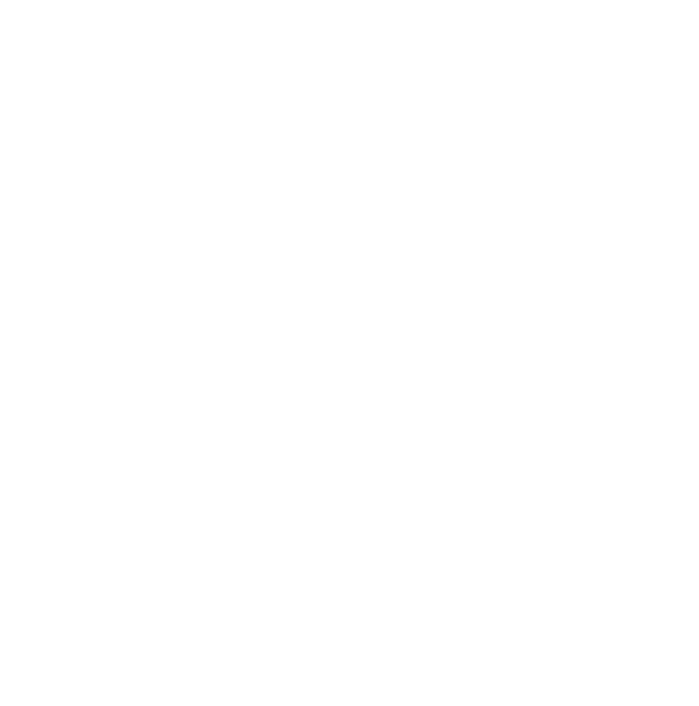
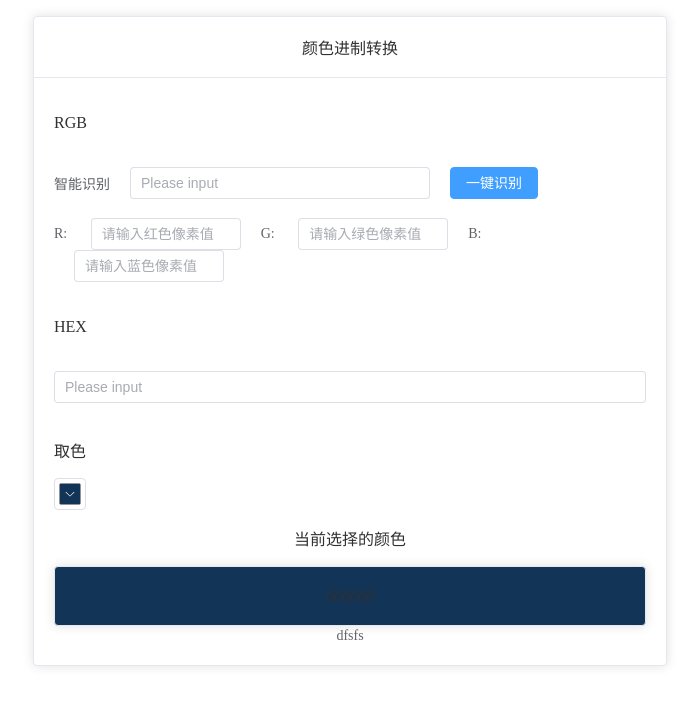
Before and after one commit to stevenling/interesting-util-client, a Vue app: page /ColorConvert in a window 1280 px wide. Before the commit this address had no page. Shown: the top 706 px of the page, without its empty margins (290-989 px from the left). Built offline with nearby package versions, Linux system fonts and the light colour scheme; what @highlightjs/vue-plugin would draw is missing.

Commit message:
feat: add color convert

```diff
--- /dev/null
+++ b/src/components/ColorConvert.vue
@@ -0,0 +1,184 @@
+<template>
+    <div id="app">
+        <el-card class="box-card">
+            <template #header>
+                <div class="card-header">
+                    <div class="title">颜色进制转换</div>
+                </div>
+            </template>
+            <el-row :gutter="120" :span="12">
+                <el-col :span="24" class="el-input-content">
+                    <div class="rgb-title-class">
+                        <p>RGB</p>
+                        <div class="smart-recognize-class">
+                            <el-text>智能识别</el-text>
+                            <el-input class="el-input-class" v-model="input" placeholder="Please input" clearable />
+                            <el-button type="primary">一键识别</el-button>
+                        </div>
+
+                        <div class="single-rgb-class">
+                            <el-text>R: </el-text>
+                            <el-input class="el-input-single-class" v-model="input" placeholder="请输入红色像素值" clearable />
+
+                            <el-text>G: </el-text>
+                            <el-input class="el-input-single-class" v-model="input" placeholder="请输入绿色像素值" clearable />
+
+                            <el-text>B: </el-text>
+                            <el-input class="el-input-single-class" v-model="input" placeholder="请输入蓝色像素值" clearable />
+                        </div>
+                    </div>
+
+                    <div class="hex-title-class">
+                        <p>HEX</p>
+                        <div class="smart-recognize-class">
+                            <el-input v-model="input" placeholder="Please input" clearable />
+                        </div>
+                    </div>
+
+                    <div class="select-color-title-class">
+                        <p>取色</p>
+                        <el-color-picker v-model="selectColor" @change="clickSelectColor" />
+                    </div>
+
+                    <div class="show-color-title-class">
+                        <p>当前选择的颜色</p>
+                        <el-card :style="{ backgroundColor: selectColor }">dddddd</el-card>
+
+                        <el-text color="{{selectColor}}"> dfsfs</el-text>
+                    </div>
+                </el-col>
+            </el-row>
+
+            <el-row :gutter="120" :span="12">
+                <el-col :span="12" class="el-input-content">
+
+                </el-col>
+
+                <el-col :span="12" class="el-input-content">
+
+                </el-col>
+            </el-row>
+        </el-card>
+    </div>
+</template>
+
+<script>
+import { onMounted, watch, reactive, ref, nextTick } from "vue";
+import moment from "moment" // 引入 moment 处理时间
+import { ElMessage } from "element-plus";
+import useClipboard from "vue-clipboard3"; // 引入剪切板处理
+
+export default {
+    setup() {
+        let selectColor = ref("#123456");
+
+        const elCardRef = ref();
+
+        async function onMounted() {
+            ElMessage.success(selectColor.value);
+            await nextTick();
+
+            // elCardRef.value.style.color = selectColor.value;
+            // document.body.style.setProperty('--card-color', selectColor.value);
+        }
+
+        async function clickSelectColor() {
+            // ElMessage.success(selectColor.value);
+            // console.log('elCardRef', elCardRef);
+            // await nextTick();
+            // elCardRef.value.style.color = selectColor.value;
+
+            // elCardRef.value.style.background = selectColor.value;
+            // elCardRef.value
+        }
+
+        return {
+            onMounted,
+            clickSelectColor,
+            elCardRef,
+            selectColor
+        }
+    }
+}
+</script>
+
+<style scoped>
+html,
+body {
+    width: 100%;
+    height: 100%;
+}
+
+.app {
+    background: #EBEDF0;
+}
+
+.box-card {
+    /* 表示上下边界为 0，左右则根据宽度自适应相同值 */
+    /*display: flex;*/
+    /*position: absolute;*/
+
+    margin: 1rem auto;
+    width: 50%;
+    text-align: center;
+}
+
+.rgb-title-class {
+    display: flex;
+    flex-direction: column;
+    justify-content: flex-start;
+    align-content: flex-start;
+    text-align: left;
+}
+
+.smart-recognize-class {
+    display: flex;
+    flex-direction: row;
+    justify-content: flex-start;
+    align-items: center;
+    height: 30px;
+    margin-top: 20px;
+}
+
+.el-input-class {
+    width: 300px;
+    margin-left: 20px;
+    margin-right: 20px;
+}
+
+.single-rgb-class {
+    margin-top: 20px;
+}
+
+.el-input-single-class {
+    width: 150px;
+    margin-left: 20px;
+    margin-right: 20px;
+}
+
+.hex-title-class {
+    display: flex;
+    flex-direction: column;
+    justify-content: flex-start;
+    align-content: flex-start;
+    text-align: left;
+    margin-top: 20px;
+}
+
+.select-color-title-class {
+    display: flex;
+    flex-direction: column;
+    justify-content: flex-start;
+    align-content: flex-start;
+    text-align: left;
+    margin-top: 20px;
+}
+
+:root {
+    --card-color: #4d4e53;
+}
+
+.color-el-card-class {
+    color: var(--card-color);
+}
+</style>
--- a/src/components/UtilIndex.vue
+++ b/src/components/UtilIndex.vue
@@ -1,9 +1,9 @@
 <template>
-  <div class = "title">云胡工具集合</div>
+  <div class="title">云胡工具集合</div>
   <el-row>
     <el-col :span="6"></el-col>
     <el-col :span="12">
-      <div/>
+      <div />
       <el-card class="box-card">
         <template #header>
           <div>
@@ -15,7 +15,7 @@
             Json 代码美化
           </el-button>
 
-          <el-button type="primary" @click="GotoColorSystemSwitch">
+          <el-button type="primary" @click="GotoColorConvert">
             颜色进制转换
           </el-button>
         </div>
@@ -27,23 +27,23 @@
             <span>其他</span>
           </div>
         </template>
-        <div>
+        <!-- <div>
           <el-button type="primary" @click="GotoBetweenNowToHoliday">
             距离放假时间
           </el-button>
-        </div>
+        </div> -->
       </el-card>
     </el-col>
   </el-row>
 
-  <footer  class = "icp">
+  <footer class="icp">
     <a href="https://beian.miit.gov.cn/" target="_blank">闽ICP备2023011581号</a>
-  </footer >
+  </footer>
 </template>
 
 <script>
-import {ElMessage} from "element-plus";
-import { useRouter} from "vue-router";
+import { ElMessage } from "element-plus";
+import { useRouter } from "vue-router";
 
 export default {
   name: "UtilIndex",
@@ -51,12 +51,14 @@
     const router = useRouter();
 
     /**
-     * 转到 Json 格式化工具中
+     * 转到颜色进制转换
      *
      * @constructor
      */
-    function GotoColorSystemSwitch() {
-      ElMessage.info("云胡哥哥努力开发中");
+    function GotoColorConvert() {
+      router.push({
+        path: "/ColorConvert"
+      });
     }
 
     function GotoJsonFormat() {
@@ -73,7 +75,7 @@
 
     return {
       GotoJsonFormat,
-      GotoColorSystemSwitch,
+      GotoColorConvert,
       GotoBetweenNowToHoliday
     }
   }
@@ -112,12 +114,12 @@
 }
 
 .icp {
-/*position: absolute;*/
+  /*position: absolute;*/
 
-/*text-align: center;*/
-  position:fixed;
+  /*text-align: center;*/
+  position: fixed;
   bottom: 0px;
   left: 45%;
-/*left:0px;*/
+  /*left:0px;*/
 }
 </style>
--- a/src/router/router.js
+++ b/src/router/router.js
@@ -2,22 +2,27 @@
     {
         name: 'UtilIndex',
         path: '/',
-        component: ()=>import("@/components/UtilIndex")
+        component: () => import("@/components/UtilIndex")
     },
     {
         name: 'JsonFormat',
         path: '/JsonFormat',
-        component: ()=>import("@/components/JsonFormat")
+        component: () => import("@/components/JsonFormat")
     },
     {
         name: 'TextFormat',
         path: '/TextFormat',
-        component: ()=>import("@/components/TextFormat")
+        component: () => import("@/components/TextFormat")
     },
     {
         name: 'BetweenNowToHoliday',
         path: '/BetweenNowToHoliday',
-        component: ()=>import("@/components/BetweenNowToHoliday")
+        component: () => import("@/components/BetweenNowToHoliday")
+    },
+    {
+        name: 'ColorConvert',
+        path: '/ColorConvert',
+        component: () => import("@/components/ColorConvert")
     }
 ];
 
```
Also changed, not shown: 1 other file (tests, documents, lock files or other folders).
